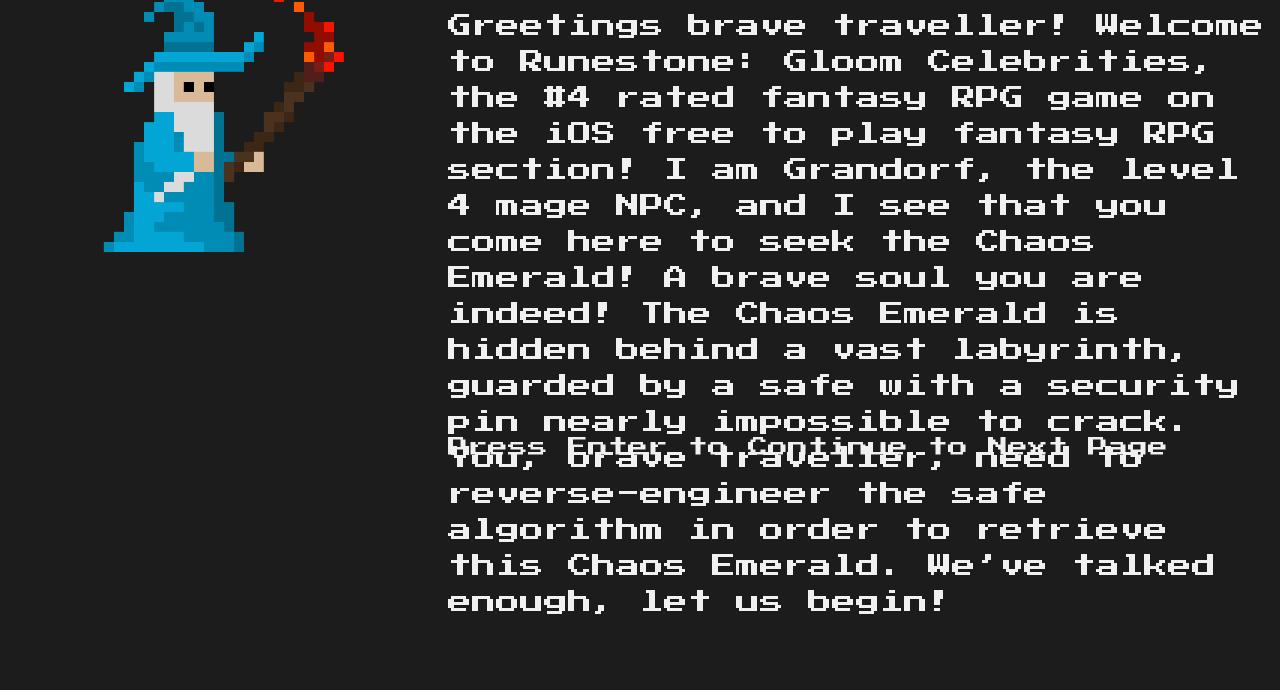
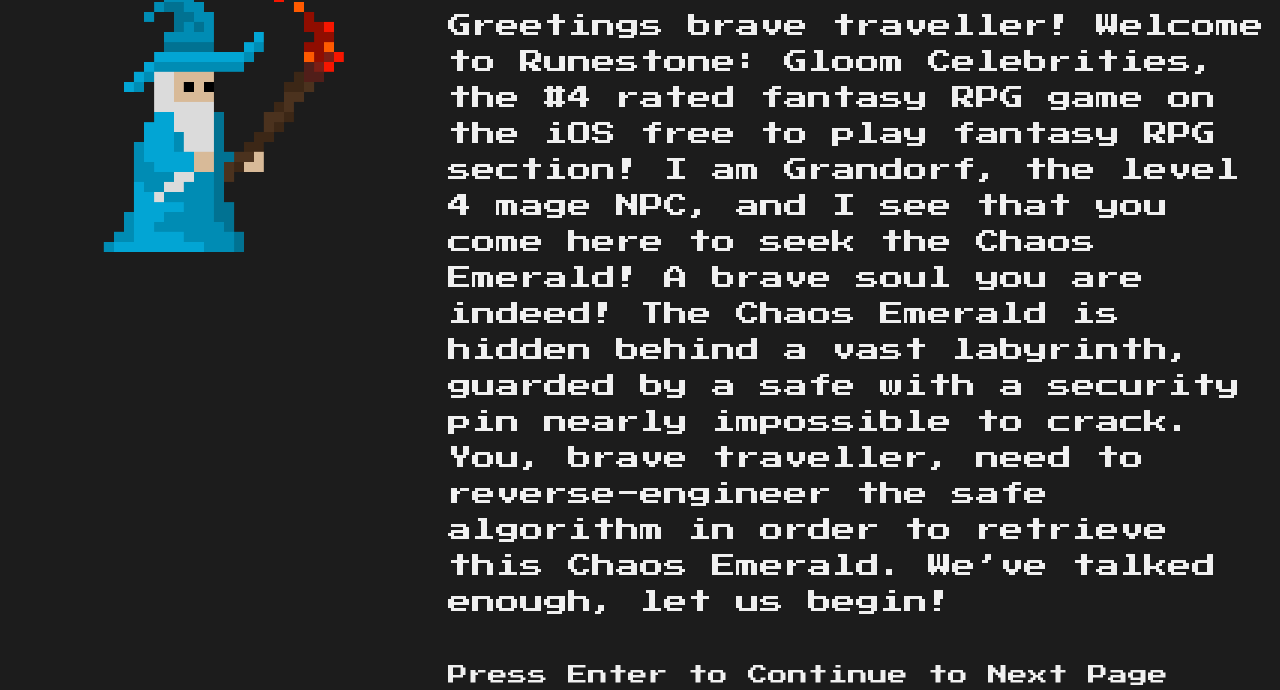
Before and after one commit to ricohasgithub/Runestone, a plain HTML site: page quest.html in a window 1280 px wide. Shown: the part 288-978 px from the top of the page. Before the commit the page ends 908 px from the top, so only its background shows below. Drawn offline with nearby package versions, Linux system fonts and the light colour scheme.

Commit message:
Fixed Enter to Continue Bug

```diff
--- a/quest.html
+++ b/quest.html
@@ -47,6 +47,7 @@
             </div>
             <div id = "quest-form" class = "bit">
             </div>
+            <div id = "quest-continue" class = "bit"> Press Enter to Continue to Next Page </div>
         </div>
 
 
@@ -54,8 +55,6 @@
             <img id = "mage-main" src = "./src/assets/mage.gif"></img>
         </div>
 
-        <div id = "quest-continue" class = "bit"> Press Enter to Continue to Next Page </div>
-
     </body>
 
 </html>
--- a/src/css/quest.css
+++ b/src/css/quest.css
@@ -22,9 +22,7 @@
 }
 
 #quest-continue {
-    position: absolute;
-    margin-top: 90vh;
-    margin-left: 35vw;
+    margin-top: 5vh;
     font-size: 2.5vh;
 }
 
```
